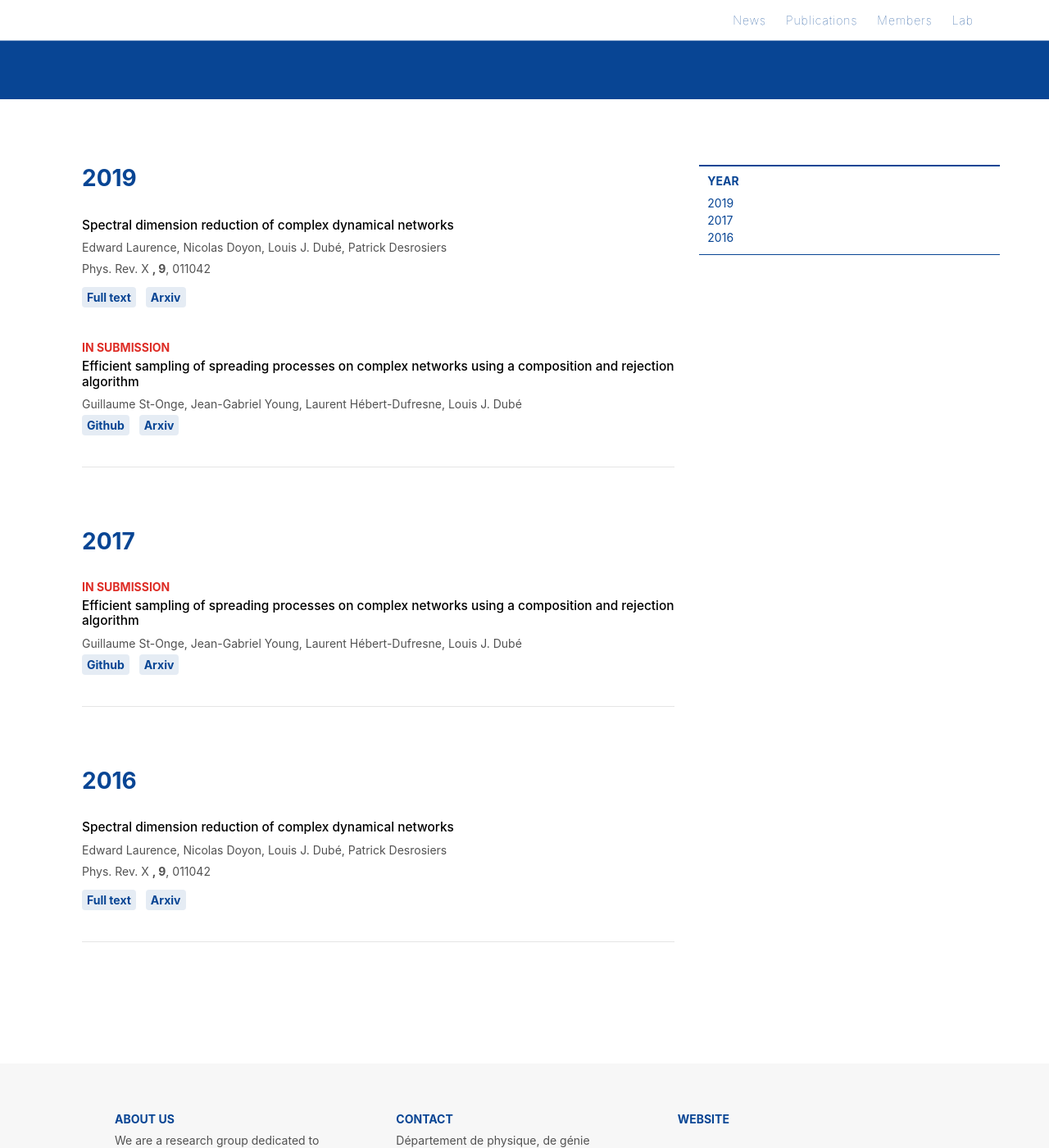
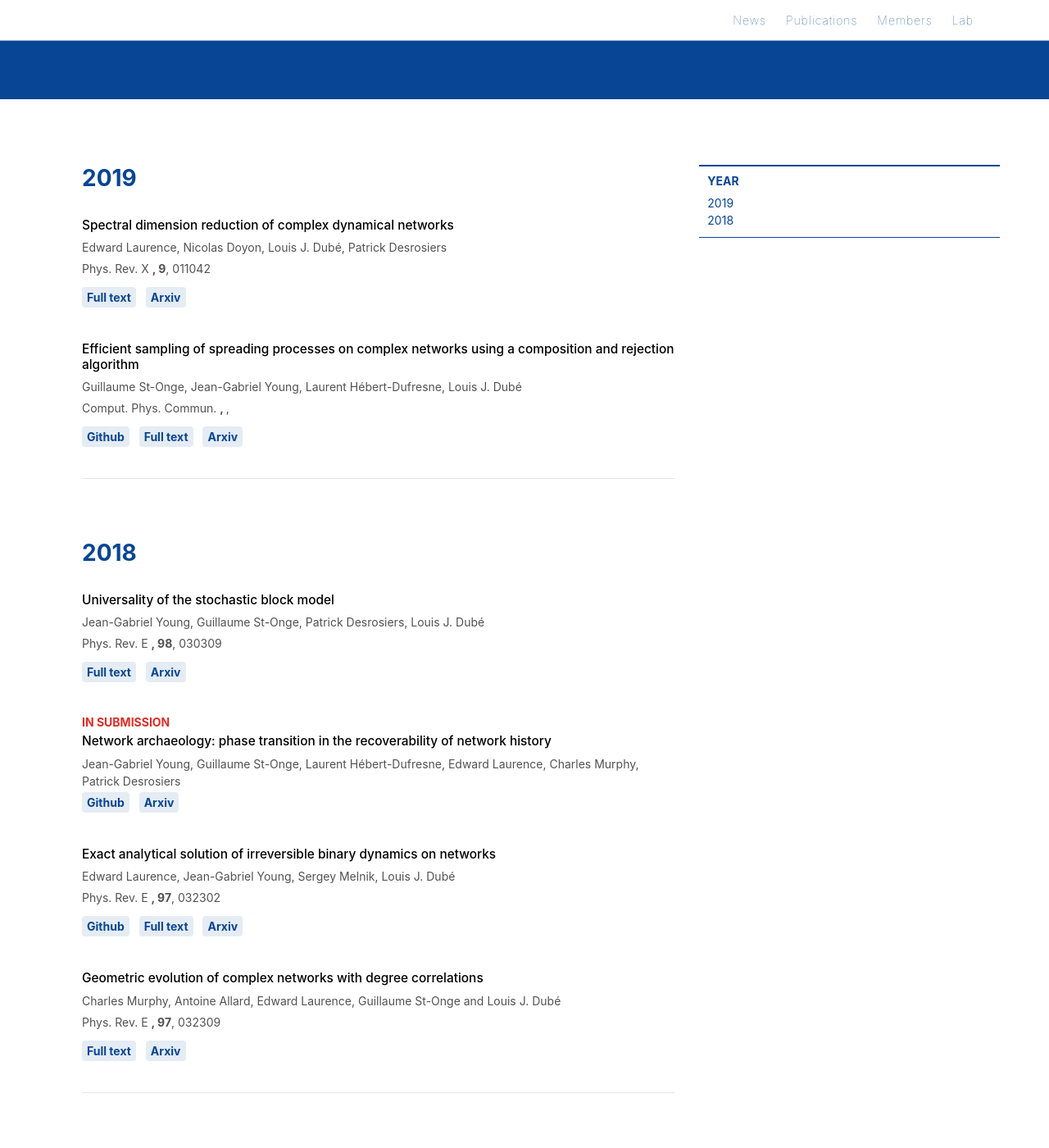
Before and after one commit to DynamicaLab/DynamicaLab.github.io, a Jekyll site: the page built from dynamicaweb/publications.html, in a window 1280 px wide and 1400 px high, scrolled down 239 px. Shown: the whole window at 82% size. Built offline with Jekyll 4.4.1, drawn with Linux system fonts in a browser that asks for light colours; nearby versions of some CDN libraries.

Commit message:
some progress on publication importation

```diff
--- a/dynamicaweb/_data/publications.yml
+++ b/dynamicaweb/_data/publications.yml
@@ -11,22 +11,53 @@ networks:
   - title: Efficient sampling of spreading processes on complex networks using a composition and rejection algorithm
     authors: Guillaume St-Onge, Jean-Gabriel Young, Laurent Hébert-Dufresne, Louis J. Dubé
     year: 2019
-    insubmission: True
+    journal: Comput. Phys. Commun.
+    edition: ""
+    pagenumber: ""
     arxiv: "https://arxiv.org/abs/1808.05859"
     github: "https://github.com/gstonge/spreading_CR"
+    fulltext: "https://doi.org/10.1016/j.cpc.2019.02.008"
 
-  - title: Spectral dimension reduction of complex dynamical networks
-    authors: Edward Laurence, Nicolas Doyon, Louis J. Dubé, Patrick Desrosiers
-    year: 2016
-    journal: Phys. Rev. X
-    edition: 9
-    pagenumber: "011042"
-    arxiv: https://arxiv.org/abs/1809.08285
-    fulltext: https://journals.aps.org/prx/abstract/10.1103/PhysRevX.9.011042
+  - title: Universality of the stochastic block model
+    authors: Jean-Gabriel Young, Guillaume St-Onge, Patrick Desrosiers, Louis J. Dubé
+    year: 2018
+    journal: Phys. Rev. E
+    edition: 98
+    pagenumber: 030309
+    arxiv: 'https://arxiv.org/abs/1806.04214'
+    fulltext: 'https://doi.org/10.1103/PhysRevE.98.032309'
 
-  - title: Efficient sampling of spreading processes on complex networks using a composition and rejection algorithm
-    authors: Guillaume St-Onge, Jean-Gabriel Young, Laurent Hébert-Dufresne, Louis J. Dubé
-    year: 2017
+  - title: "Network archaeology: phase transition in the recoverability of network history"
+    authors: Jean-Gabriel Young, Guillaume St-Onge, Laurent Hébert-Dufresne, Edward Laurence, Charles Murphy,  Patrick Desrosiers
+    year: 2018
     insubmission: True
-    arxiv: "https://arxiv.org/abs/1808.05859"
-    github: "https://github.com/gstonge/spreading_CR"
+    arxiv: 'https://arxiv.org/abs/1803.09191'
+    github: 'https://github.com/jg-you/network-archaeology'
+
+  - title: Exact analytical solution of irreversible binary dynamics on networks
+    authors: Edward Laurence, Jean-Gabriel Young, Sergey Melnik, Louis J. Dubé
+    year: 2018
+    journal: Phys. Rev. E
+    edition: 97
+    pagenumber: "032302"
+    arxiv: 'https://arxiv.org/abs/1711.02721'
+    fulltext: 'https://doi.org/10.1103/PhysRevE.97.032302'
+    github: 'https://github.com/laurencee9/exact_binary_dynamics'
+
+  - title: Geometric evolution of complex networks with degree correlations
+    authors: Charles Murphy, Antoine Allard, Edward Laurence, Guillaume St-Onge and  Louis J. Dubé
+    year: 2018
+    journal: Phys. Rev. E
+    edition: 97
+    pagenumber: "032309"
+    arxiv: 'https://arxiv.org/abs/1710.01600'
+    fulltext: 'https://doi.org/10.1103/PhysRevE.97.032309'
+
+  - title:
+    authors:
+    year:
+    journal:
+    edition:
+    pagenumber:
+    arxiv:
+    fulltext:
```
Also changed, not shown: 1 other file.
